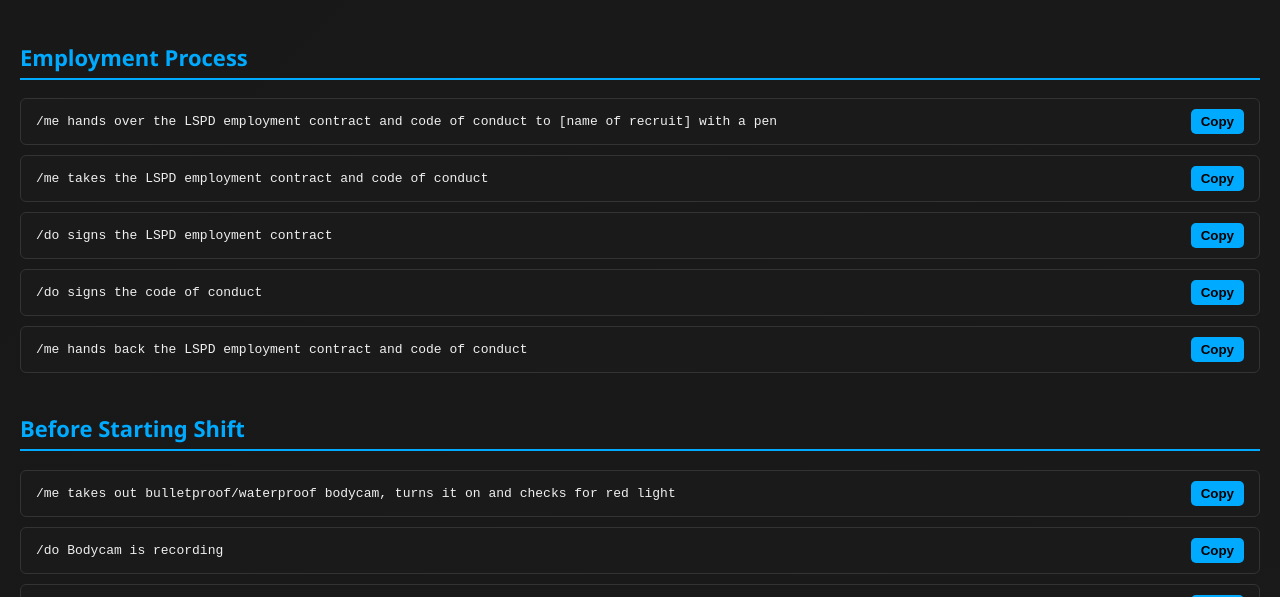
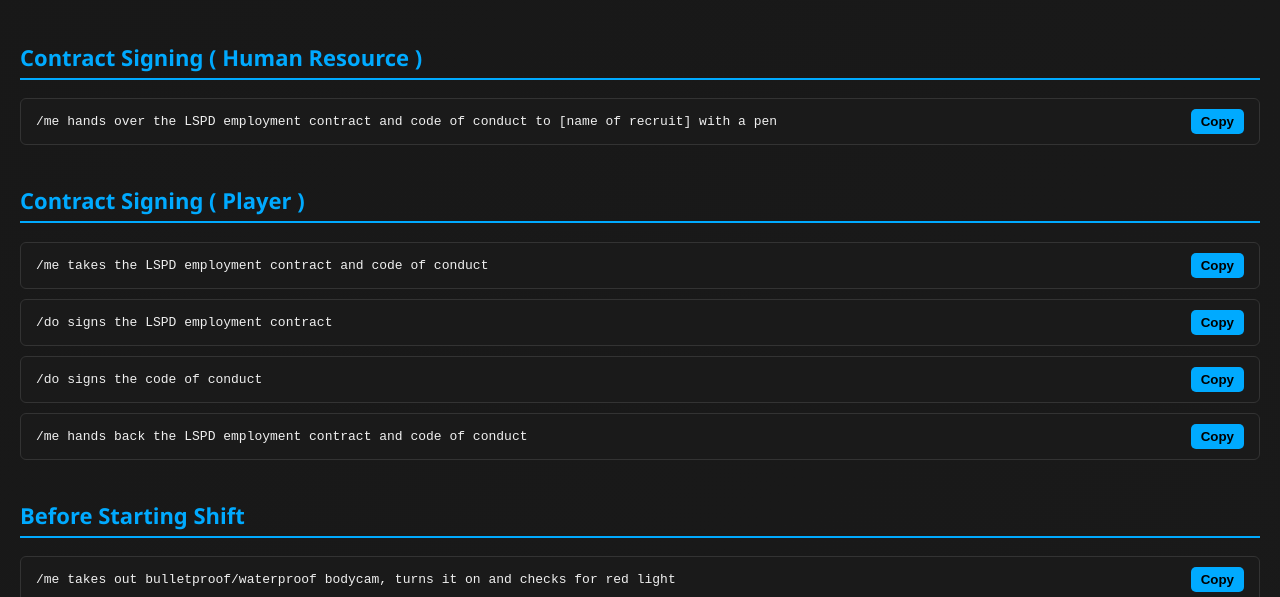
Before and after one commit to kaipluxury/LSPD-CMNDS, a plain HTML site: page index.html in a window 1280 px wide. Shown: the part 183-780 px from the top of the page. Drawn offline with Linux system fonts and the light colour scheme.

Commit message:
Update index.html

```diff
--- a/index.html
+++ b/index.html
@@ -185,8 +185,9 @@
   <div class="logo">
     <img src="https://raw.githubusercontent.com/kaipluxury/Website2/refs/heads/main/unnamed.png" alt="LSPD Logo">
   </div>
-<h2>Employment Process</h2>
+<h2>Contract Signing ( Human Resource )</h2>
 <div class="command"><span>/me hands over the LSPD employment contract and code of conduct to [name of recruit] with a pen</span><button class="copy-btn" onclick="copyText(this, '/me hands over the LSPD employment contract and code of conduct to [name of recruit] with a pen')">Copy</button></div>
+<h2>Contract Signing ( Player )</h2>
 <div class="command"><span>/me takes the LSPD employment contract and code of conduct</span><button class="copy-btn" onclick="copyText(this, '/me takes the LSPD employment contract and code of conduct')">Copy</button></div>
 <div class="command"><span>/do signs the LSPD employment contract</span><button class="copy-btn" onclick="copyText(this, '/do signs the LSPD employment contract')">Copy</button></div>
 <div class="command"><span>/do signs the code of conduct</span><button class="copy-btn" onclick="copyText(this, '/do signs the code of conduct')">Copy</button></div>
```
